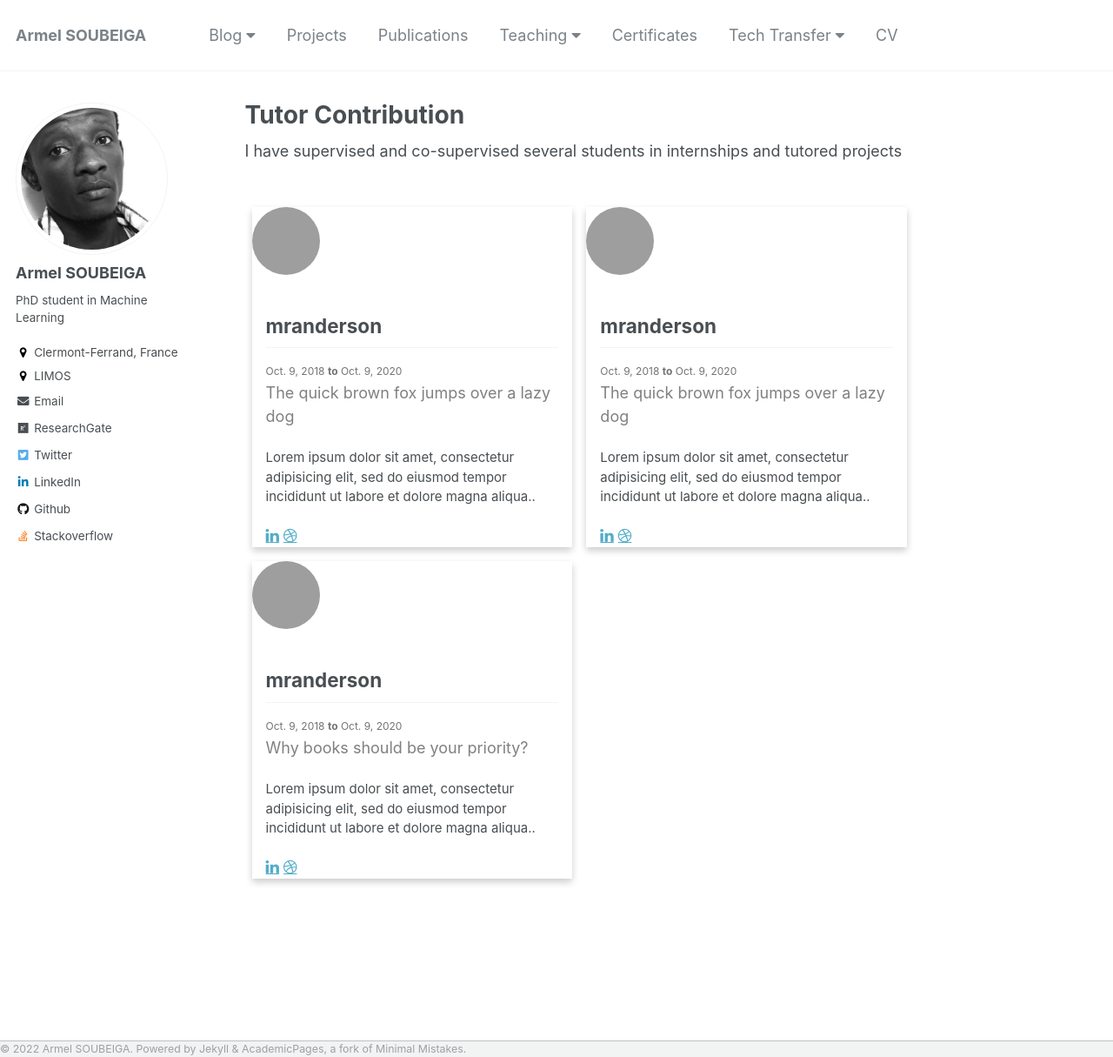
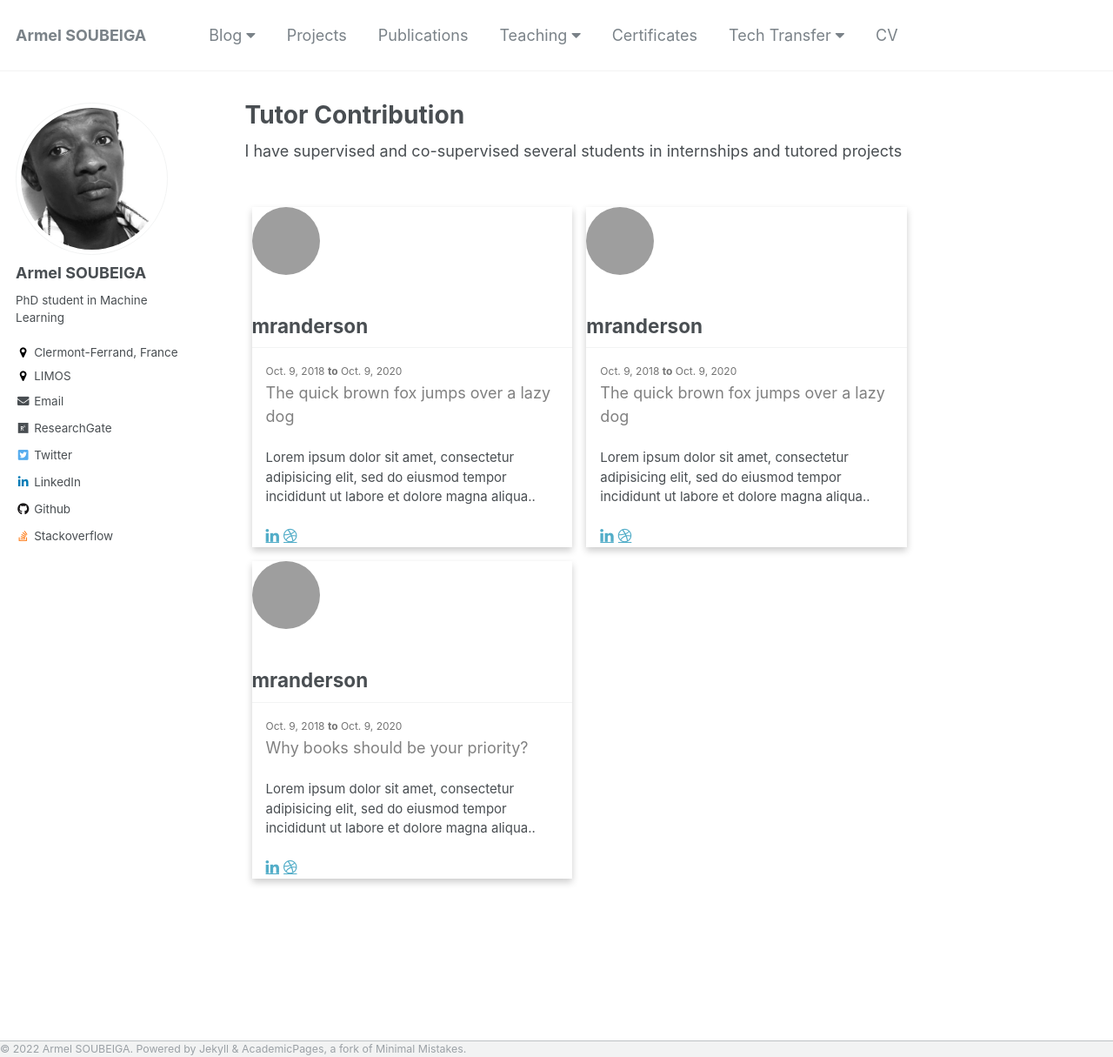
Before and after one commit to armelsoubeiga/armelsoubeiga.github.io, a Jekyll site: the page built from _pages/talks-tutor.html, in a window 1280 px wide and 1215 px high. Shown: the whole window at 87% size. Built offline with Jekyll 4.4.1, drawn with Linux system fonts in a browser that asks for light colours; grey boxes are pictures that could not be loaded.

Commit message:
Update talks-tutor.html

```diff
--- a/_pages/talks-tutor.html
+++ b/_pages/talks-tutor.html
@@ -68,11 +68,12 @@
   {% for post in site.talks reversed %}
     <div class="column">
       <div class="card">
-          <div class="profile" style="justify-content: center">
+                        <div class="card-body p-0">
+          <div class="profile">
               <img src="{{ post.image }}">
           </div>
+          <h2>{{ post.author }}</h2>
           <div class="container">
-          <h2 style="justify-content: center">{{ post.author }}</h2>
           <span datetime="{{ post.date | date_to_xmlschema }}" class="date">
               {% include date.html date=post.date_star %} <b>to</b> {% include date.html date=post.date_end %}
           </span>
@@ -83,6 +84,7 @@
         </div>
       </div>
     </div>
+      </div>
 {% endfor %}
 </div>
 </body>
```
